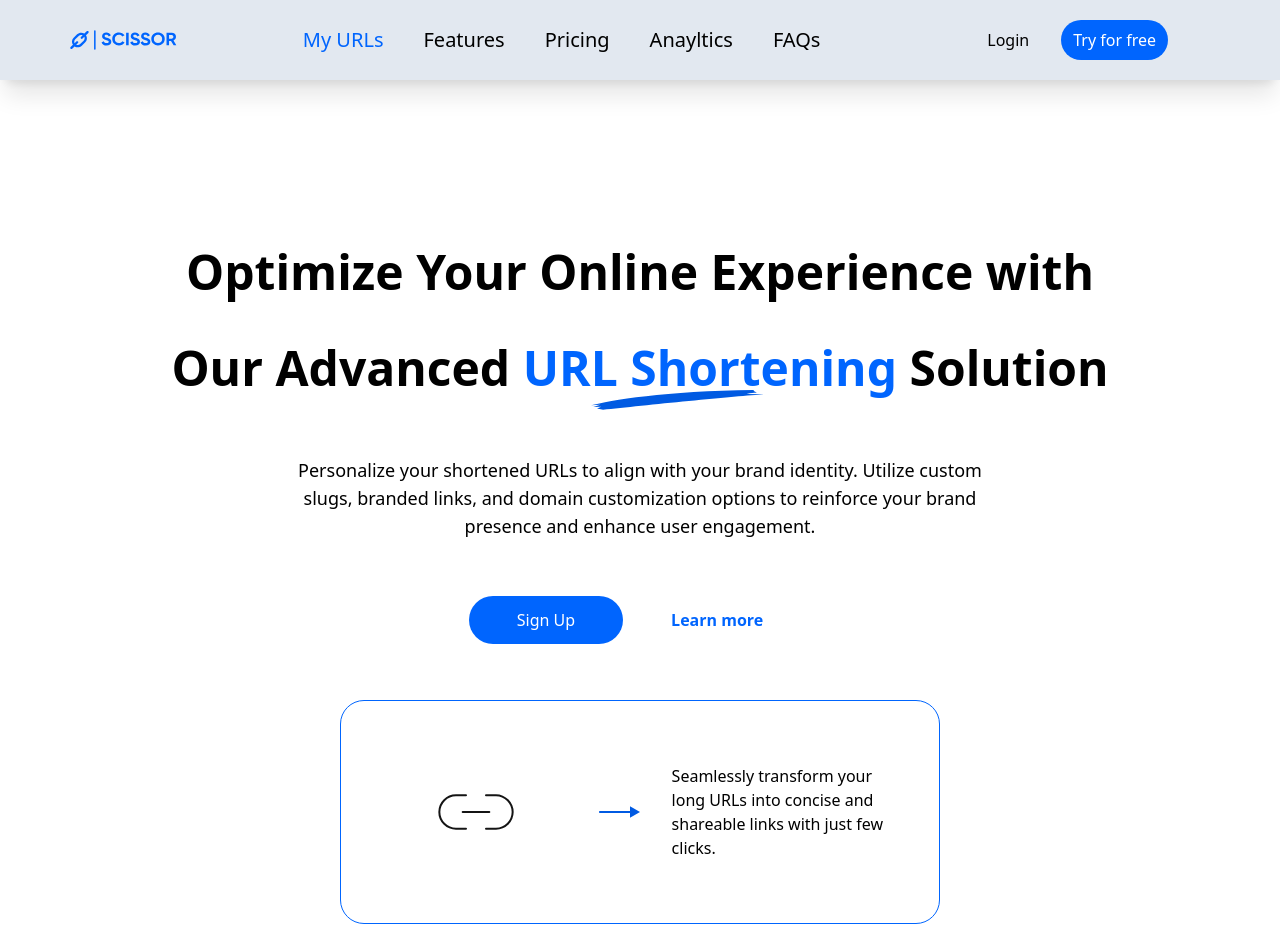
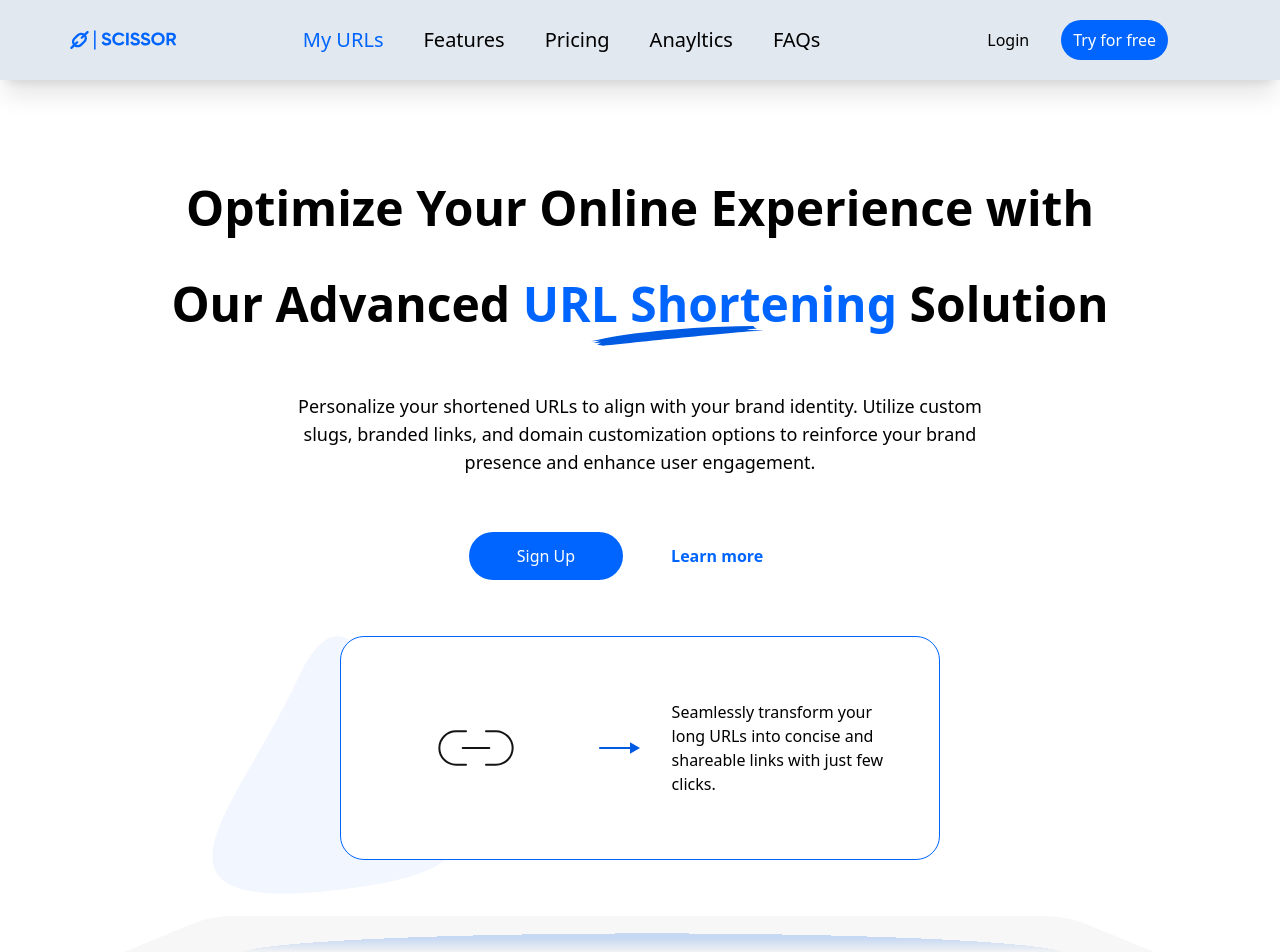
Before and after one commit to Nneka-Chukwuemeka/Scissors, a Next.js app: page / in a window 1280 px wide. Shown: the top 952 px of the page. Built offline with nearby package versions, Linux system fonts and the light colour scheme.

Commit message:
Updated Hero section

```diff
--- a/components/Hero.jsx
+++ b/components/Hero.jsx
@@ -4,10 +4,11 @@ import Image from 'next/image'
 import slate_img from "../public/assets/hero-url-slate-img.svg"
 import anchor_img from '../public/assets/url-anchor.svg'
 import arrow_img from '../public/assets/url-arrow.svg'
+import triangle from '../public/assets/triangle.svg'
 
 const Hero = () => {
   return (
-    <header className="py-[8rem] px-4">
+    <header className="pt-[4rem] pb-[2rem] px-4">
         <div className="w-full max-w-[60rem] mx-auto text-center">
             <h1 className="text-[48px] font-semibold leading-[96px]">Optimize Your Online Experience with Our Advanced <span className="text-primary hero-fancy-text whitespace-nowrap">URL Shortening</span> Solution</h1>
             <p className="text-[18px] leading-[28px] pt-10 max-w-[45rem] mx-auto">Personalize your shortened URLs to align with your brand identity. Utilize custom slugs, branded links, and domain customization options to reinforce your brand presence and enhance user engagement.</p>
@@ -16,8 +17,9 @@ const Hero = () => {
                 <Button className="bg-white !text-primary font-semibold">Learn more</Button>
             </div>
         </div>
-        <div className="pb-14 max-w-fit mx-auto">
-          <div className="rounded-[24px] border-[1px] border-primary min-h-[224px] p-8 w-full max-w-[600px] flex gap-x-5">
+        <div className="pb-14 max-w-fit mx-auto relative">
+          <Image src={triangle} alt="Scissor URL Anchor" className="absolute -z-10 top-0 -left-32"/>
+          <div className="rounded-[24px] border-[1px] bg-white border-primary min-h-[224px] p-8 w-full max-w-[600px] flex gap-x-5">
             <figure className="grid place-items-center basis-[40%]">
               <Image src={anchor_img} alt="Scissor URL Anchor"/>
             </figure>
```
